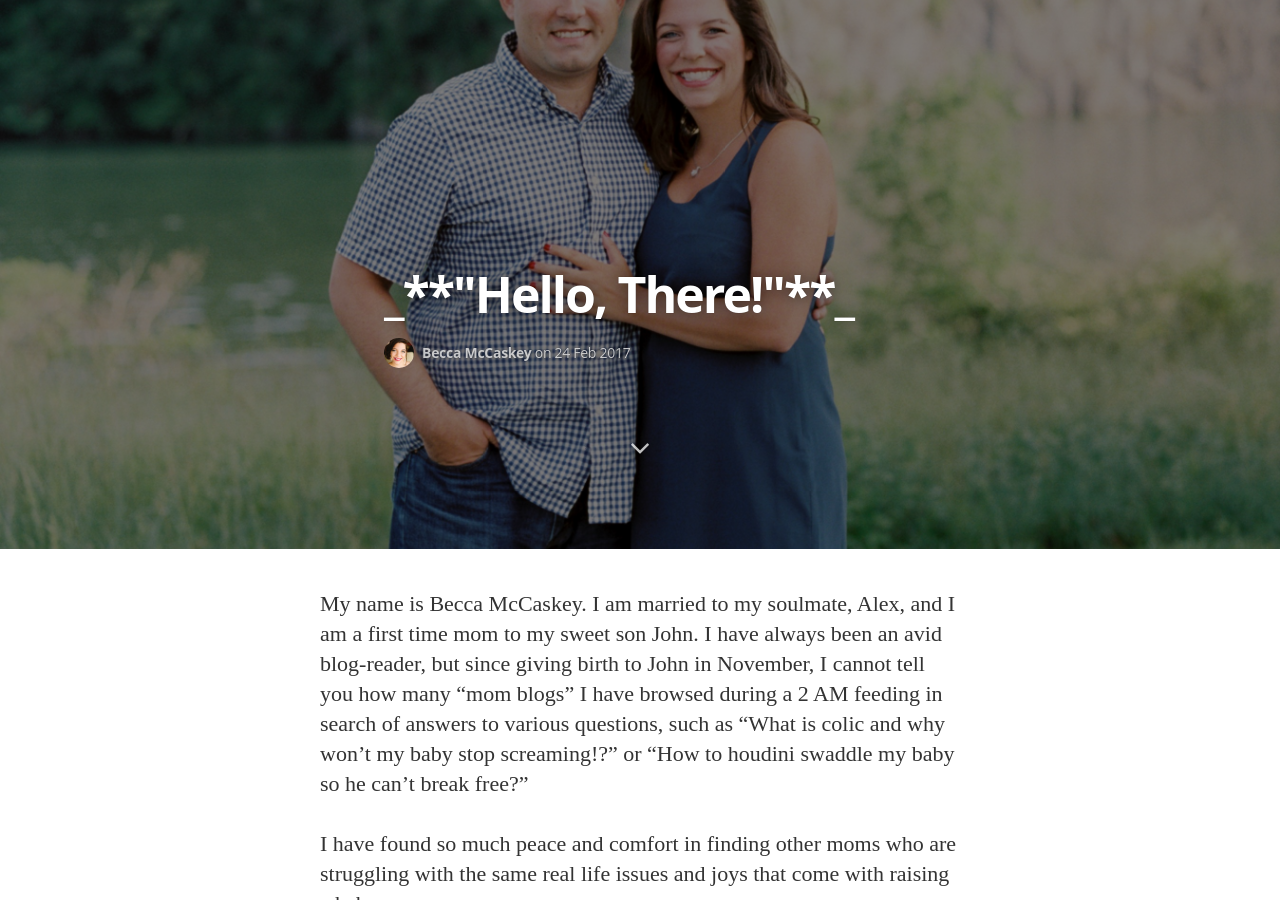
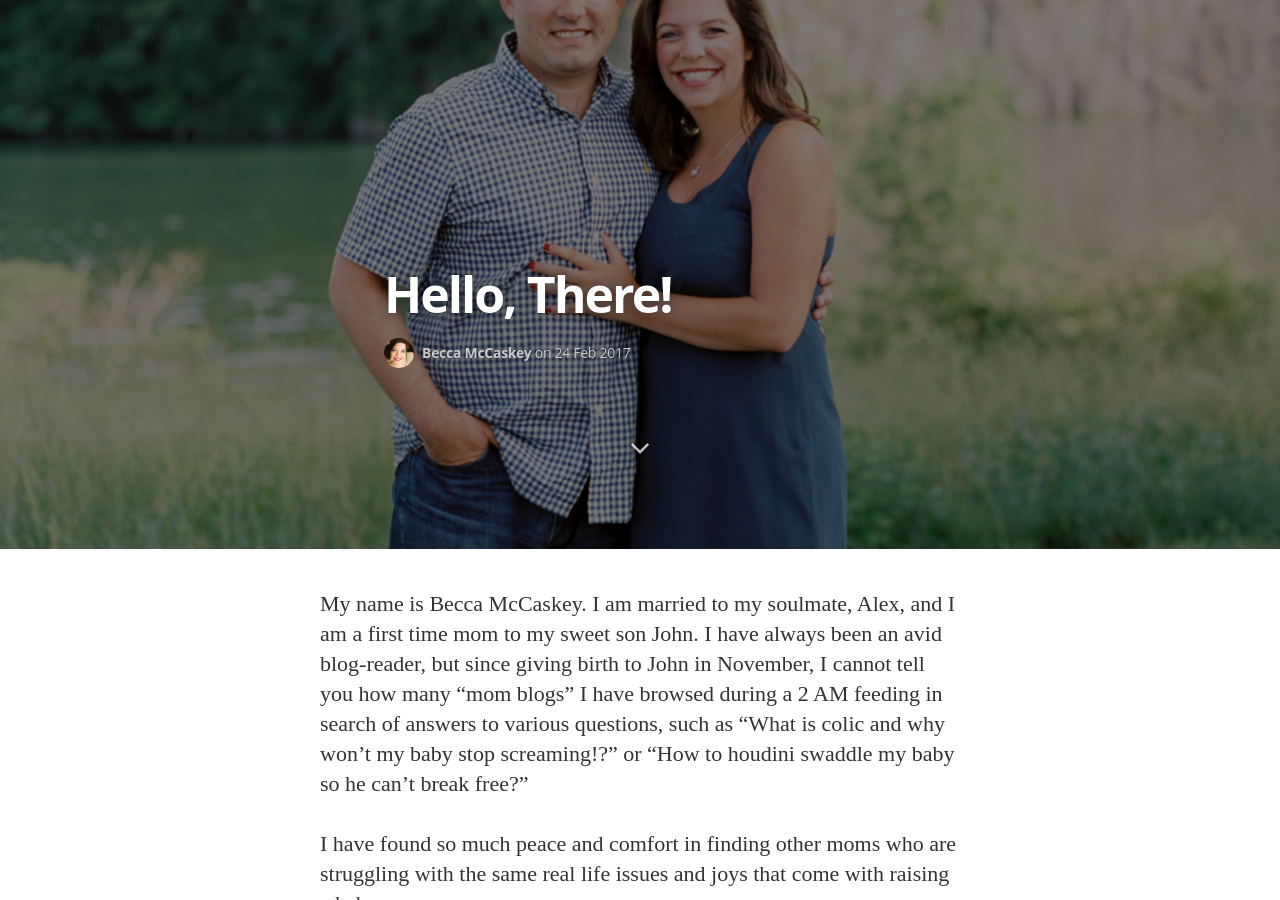
Before and after one commit to beccamccaskey/southerncatholicmom, a Jekyll site: the page built from _posts/2017-02-24-HelloThere.markdown, in a window 1280 px wide and 900 px high, scrolled down 351 px. Built offline with Jekyll 4.4.1, drawn with Linux system fonts in a browser that asks for light colours; nearby versions of some CDN libraries; some web fonts are replaced.

```diff
--- a/_posts/2017-02-24-HelloThere.markdown
+++ b/_posts/2017-02-24-HelloThere.markdown
@@ -1,6 +1,6 @@
 ---
 layout: post
-title:  _**"Hello, There!"**_
+title:  "Hello, There!"
 date:   2017-02-24 14:34:25
 categories: jekyll update
 tags: regular
```
